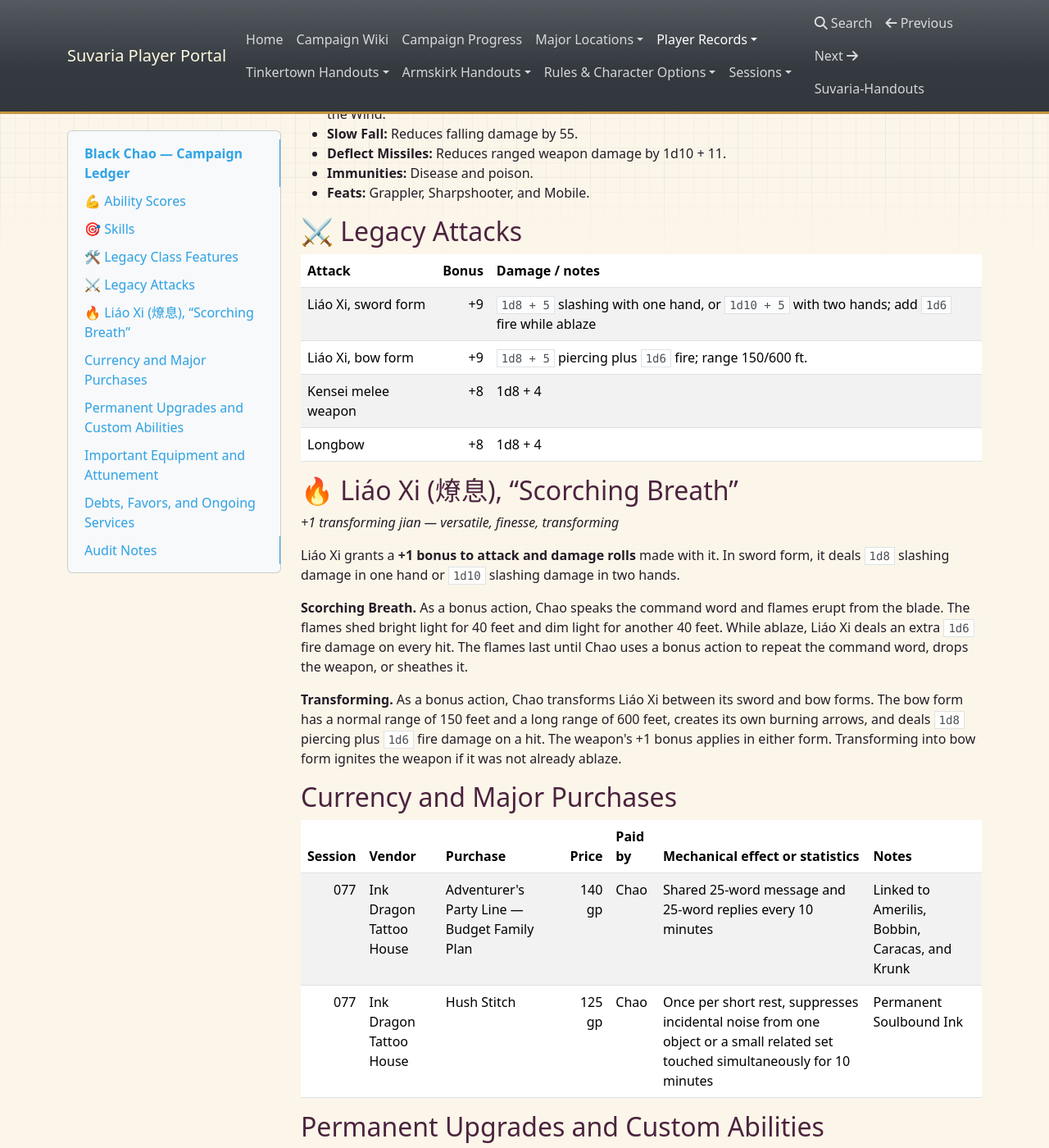
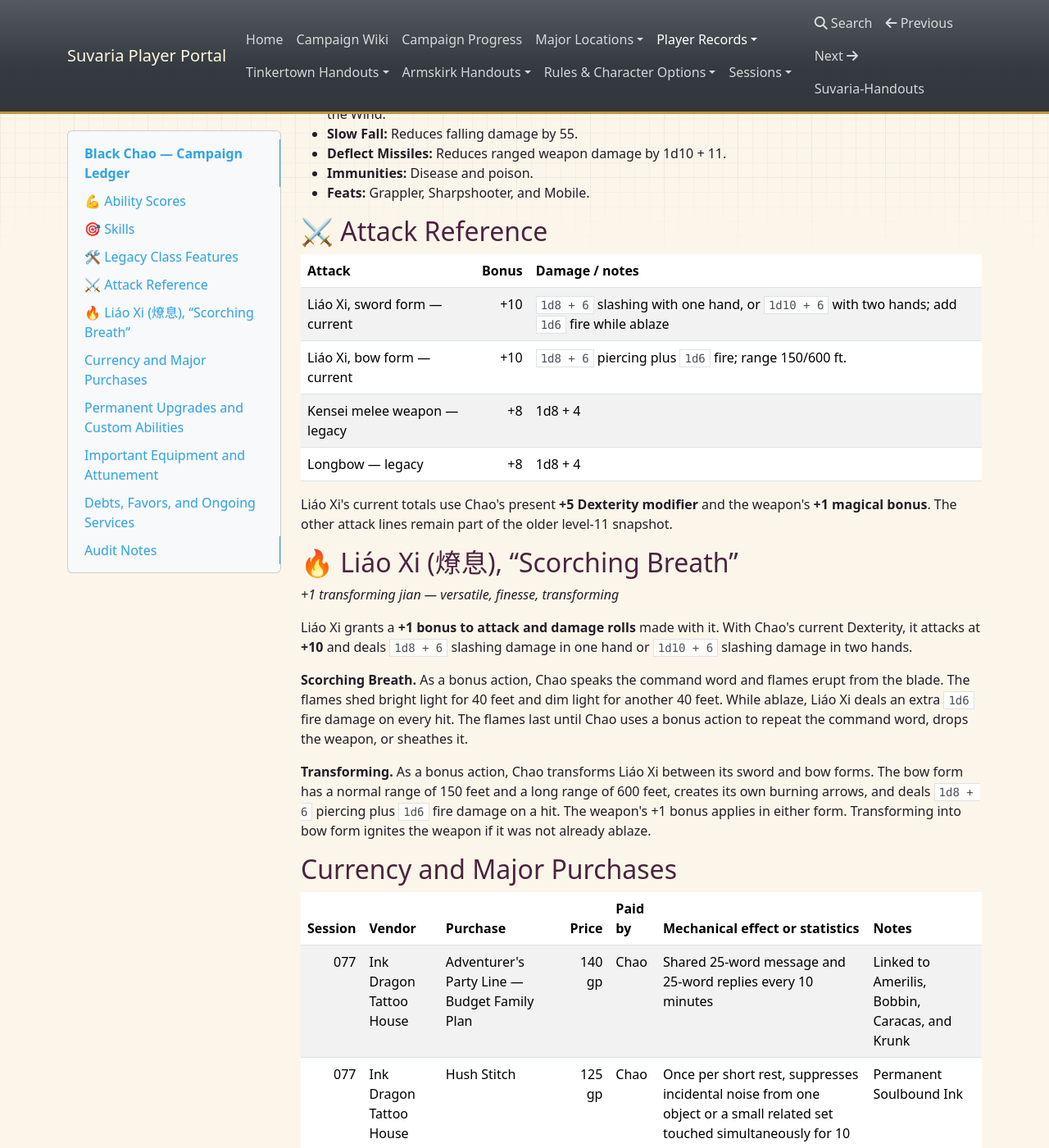
Before and after one commit to blakewrege/Suvaria-Handouts, an MkDocs documentation site: the page built from docs/black-chao-record.md, in a window 1280 px wide and 1400 px high, scrolled down 836 px. Shown: the whole window at 82% size. Built offline with MkDocs 1.6.1, drawn with Linux system fonts in a browser that asks for light colours; nearby versions of some CDN libraries.

Commit message:
Publish corrected Liao Xi bonuses

```diff
--- a/docs/black-chao-record.md
+++ b/docs/black-chao-record.md
@@ -31,24 +31,26 @@
 - **Immunities:** Disease and poison.
 - **Feats:** Grappler, Sharpshooter, and Mobile.
 
-## ⚔️ Legacy Attacks
+## ⚔️ Attack Reference
 
 | Attack | Bonus | Damage / notes |
 |---|---:|---|
-| Liáo Xi, sword form | +9 | `1d8 + 5` slashing with one hand, or `1d10 + 5` with two hands; add `1d6` fire while ablaze |
-| Liáo Xi, bow form | +9 | `1d8 + 5` piercing plus `1d6` fire; range 150/600 ft. |
-| Kensei melee weapon | +8 | 1d8 + 4 |
-| Longbow | +8 | 1d8 + 4 |
+| Liáo Xi, sword form — current | +10 | `1d8 + 6` slashing with one hand, or `1d10 + 6` with two hands; add `1d6` fire while ablaze |
+| Liáo Xi, bow form — current | +10 | `1d8 + 6` piercing plus `1d6` fire; range 150/600 ft. |
+| Kensei melee weapon — legacy | +8 | 1d8 + 4 |
+| Longbow — legacy | +8 | 1d8 + 4 |
+
+Liáo Xi's current totals use Chao's present **+5 Dexterity modifier** and the weapon's **+1 magical bonus**. The other attack lines remain part of the older level-11 snapshot.
 
 ## 🔥 Liáo Xi (燎息), “Scorching Breath”
 
 *+1 transforming jian — versatile, finesse, transforming*
 
-Liáo Xi grants a **+1 bonus to attack and damage rolls** made with it. In sword form, it deals `1d8` slashing damage in one hand or `1d10` slashing damage in two hands.
+Liáo Xi grants a **+1 bonus to attack and damage rolls** made with it. With Chao's current Dexterity, it attacks at **+10** and deals `1d8 + 6` slashing damage in one hand or `1d10 + 6` slashing damage in two hands.
 
 **Scorching Breath.** As a bonus action, Chao speaks the command word and flames erupt from the blade. The flames shed bright light for 40 feet and dim light for another 40 feet. While ablaze, Liáo Xi deals an extra `1d6` fire damage on every hit. The flames last until Chao uses a bonus action to repeat the command word, drops the weapon, or sheathes it.
 
-**Transforming.** As a bonus action, Chao transforms Liáo Xi between its sword and bow forms. The bow form has a normal range of 150 feet and a long range of 600 feet, creates its own burning arrows, and deals `1d8` piercing plus `1d6` fire damage on a hit. The weapon's +1 bonus applies in either form. Transforming into bow form ignites the weapon if it was not already ablaze.
+**Transforming.** As a bonus action, Chao transforms Liáo Xi between its sword and bow forms. The bow form has a normal range of 150 feet and a long range of 600 feet, creates its own burning arrows, and deals `1d8 + 6` piercing plus `1d6` fire damage on a hit. The weapon's +1 bonus applies in either form. Transforming into bow form ignites the weapon if it was not already ablaze.
 
 ## Currency and Major Purchases
 
```
